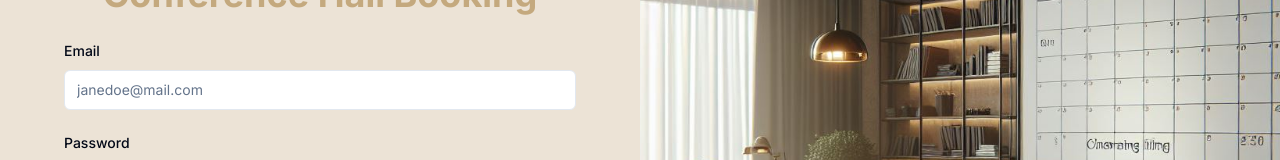
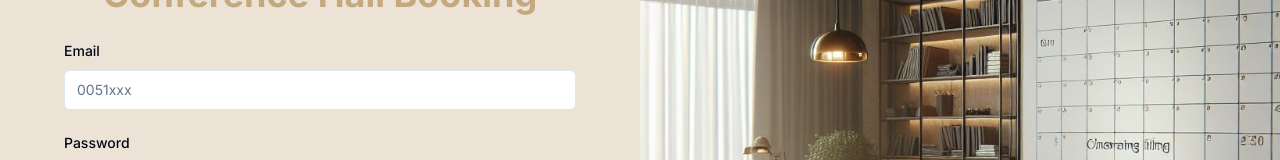
Before and after one commit to AbhikshaGoel/auth, a Next.js app: page / in a window 1280 px wide. Shown: the part 307-467 px from the top of the page. Built offline with nearby package versions, Linux system fonts and the light colour scheme.

Commit message:
making ldap ui

```diff
--- a/actions/login.ts
+++ b/actions/login.ts
@@ -13,7 +13,9 @@ export const login = async (
       error: "Invalid fields",
     };
   }
-  const { email, password, code } = validatedFields.data;
+  const { email, password } = validatedFields.data;
+
+  console.log("userid", email);
   //const existingUser = await getUserByEmail(email);
   // if (!existingUser || !existingUser.password || !existingUser.email) {
   //   return {
--- a/components/login-form.tsx
+++ b/components/login-form.tsx
@@ -78,9 +78,9 @@ const LoginForm = () => {
                   <FormLabel>Email</FormLabel>
                   <FormControl>
                     <Input
-                      placeholder="janedoe@mail.com"
+                      placeholder="0051xxx"
                       {...field}
-                      type="email"
+                      type="number"
                       disabled={isPending}
                     />
                   </FormControl>
--- a/schemas/index.ts
+++ b/schemas/index.ts
@@ -1,11 +1,7 @@
 import * as zod from "zod";
 
 export const LoginSchema = zod.object({
-  email: zod
-    .string({
-      invalid_type_error: "Must be a string", // first one does not have message prop
-    })
-    .email({ message: "Please provide a valid employee number" }),
+  email: zod.string().min(8,{message:"Emoployee Number 8 digit is required"}),
   password: zod.string().min(1, { message: "Password is required" }),
   code: zod.optional(
     zod.string().min(6, { message: "Code must be 6 characters" })
```
Also changed, not shown: 1 other file (tests, documents, lock files or other folders).
